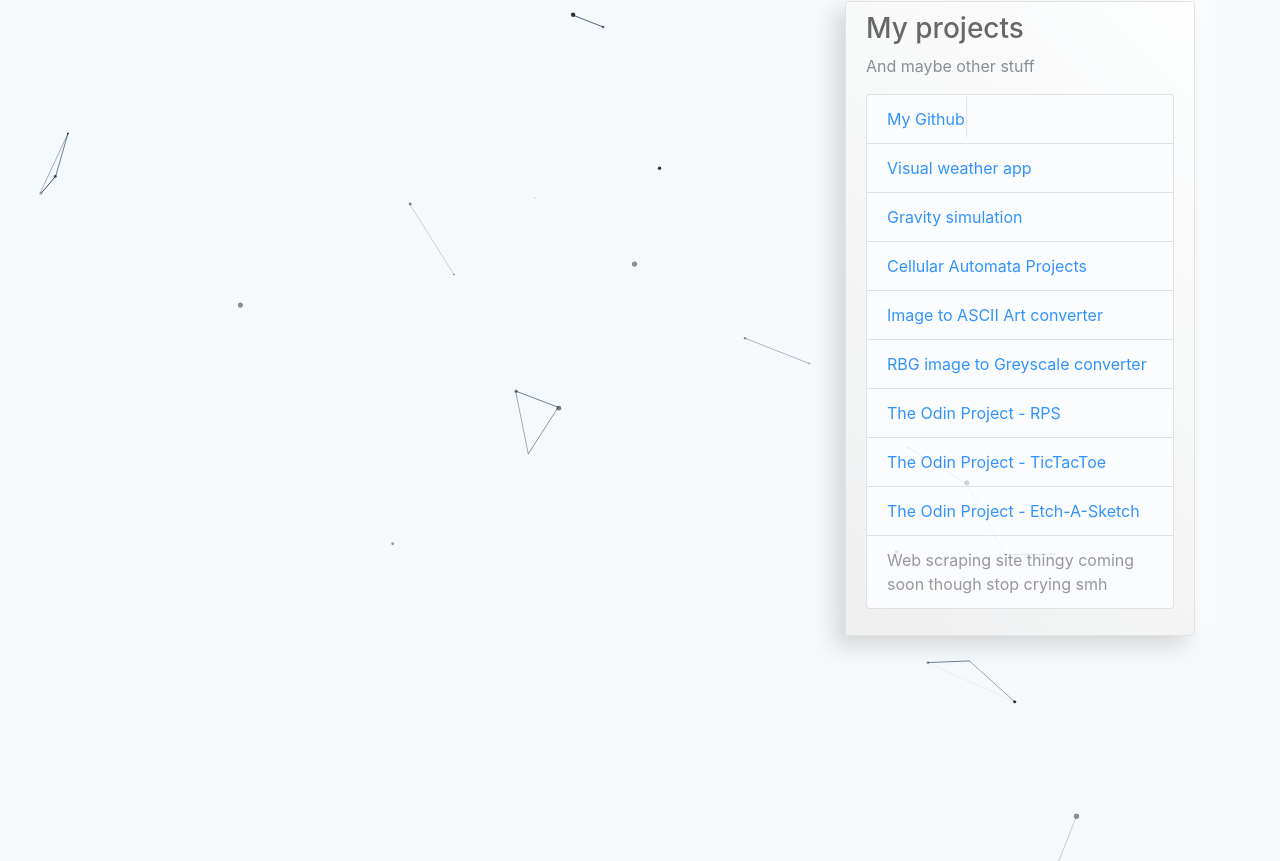
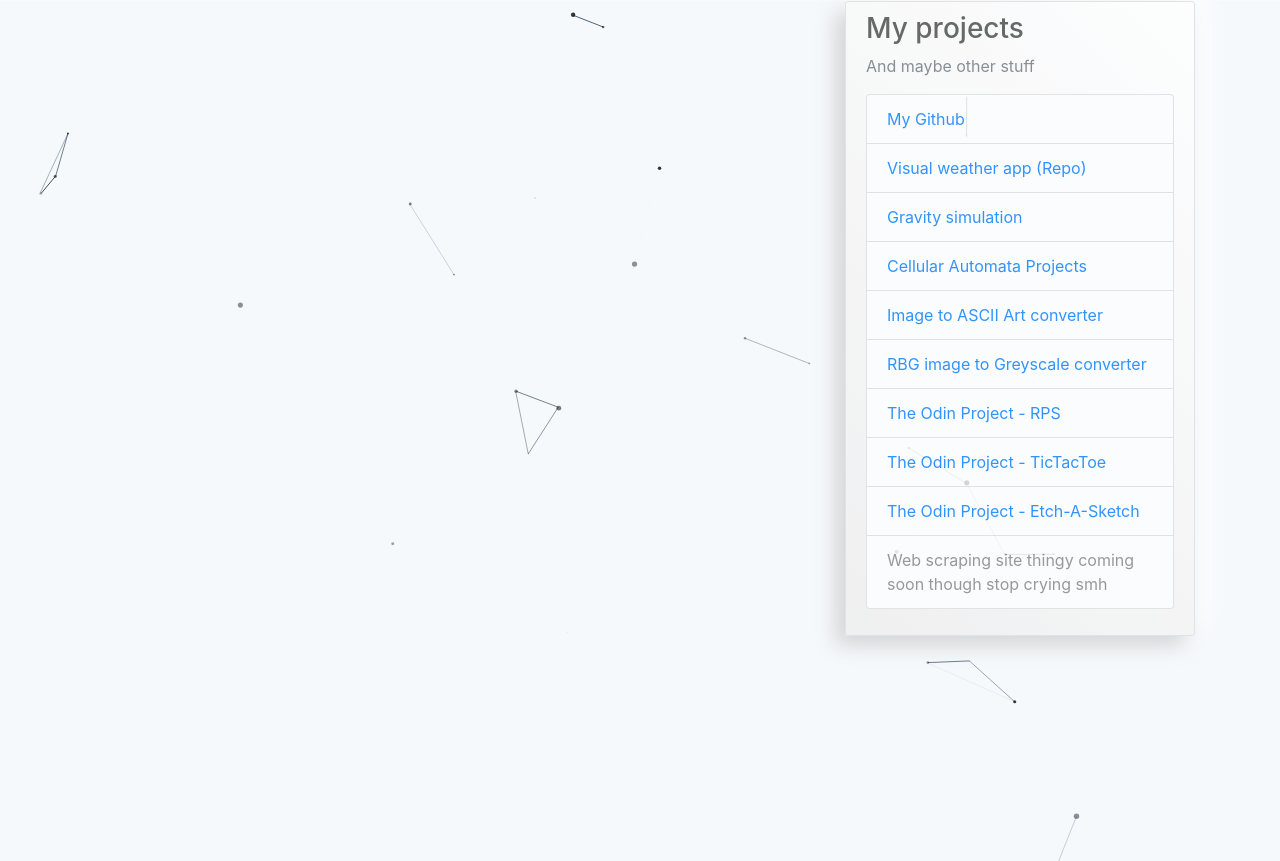
Before and after one commit to Yug34/stupid-blog, a Django app: page / in a window 1280 px wide. Shown: the part 79-940 px from the top of the page. Run offline with Django 3.2, Linux system fonts and the light colour scheme; data that the repository does not hold is empty; some libraries are stand-ins or nearby versions.

Commit message:
vis weather 2

```diff
--- a/blog/templates/blog/base.html
+++ b/blog/templates/blog/base.html
@@ -64,7 +64,7 @@
             <p class='text-muted'>And maybe other stuff
               <ul class="list-group">
                 <li class="list-group-item list-group-item-light"><a href="https://github.com/Yug34/">My Github</a></li>
-                <li class="list-group-item list-group-item-light"><a href="http://stupidblogs.me/VisualWeather/">Visual weather app</a></li>
+                <li class="list-group-item list-group-item-light"><a href="http://stupidblogs.me/VisualWeather/">Visual weather app <a href="https://github.com/Yug34/VisualWeather">(Repo)</a></a></li>
                 <li class="list-group-item list-group-item-light"><a href="https://github.com/Yug34/Gravity2D">Gravity simulation</a></li>
                 <li class="list-group-item list-group-item-light"><a href="https://github.com/Yug34/Cellular-Automata">Cellular Automata Projects</a></li>
                 <li class="list-group-item list-group-item-light"><a href="https://github.com/Yug34/Image-to-ASCII">Image to ASCII Art converter</a></li>
```
